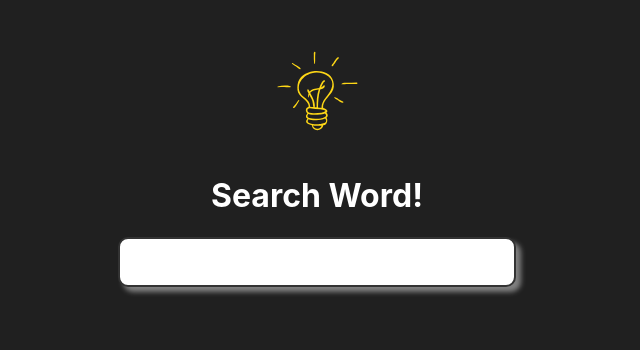
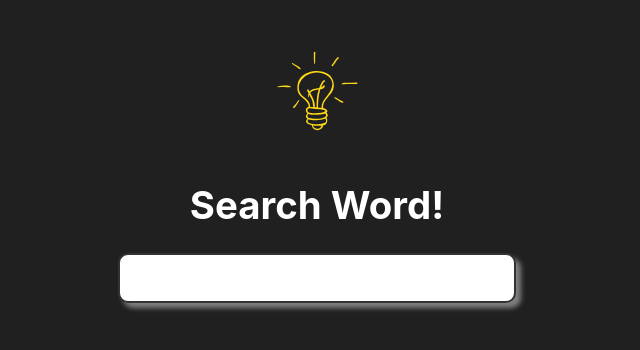
Before and after one commit to FreyaP/Dictionary-App, a React (Create React App) app: page / in a window 1280 px wide. Shown: the top 350 px of the page, without its empty margins (323-963 px from the left). Built offline with nearby package versions, Linux system fonts and the light colour scheme.

Commit message:
font styles

```diff
--- a/src/App.js
+++ b/src/App.js
@@ -14,6 +14,7 @@ const IconStyles = styled.button`
 margin-top: 30px;
 background:  transparent;
 border: none;
+
 svg {
 height: 80px;
 margin: 20px;
@@ -22,7 +23,6 @@ transition: 1s ease-in-out;
 animation: flickerAnimation 2s infinite;
 }
 svg:hover {
-
   cursor: pointer;
 }
 
--- a/src/Meaning.js
+++ b/src/Meaning.js
@@ -21,7 +21,7 @@ em {
     opacity: 75%;
 }
  p {
-    margin-top: 25px;
+    margin-top: 15px;
  }
 
  @media (width <= 600px) {
--- a/src/index.css
+++ b/src/index.css
@@ -12,7 +12,7 @@ body {
   margin: 0;
   padding: 0;
   height: 100%;
-
+  font-size: clamp(0.75rem, 1.5vw, 1.5rem);
   font-family: -apple-system, BlinkMacSystemFont, 'Segoe UI', 'Roboto', 'Oxygen',
     'Ubuntu', 'Cantarell', 'Fira Sans', 'Droid Sans', 'Helvetica Neue',
     sans-serif;
```
